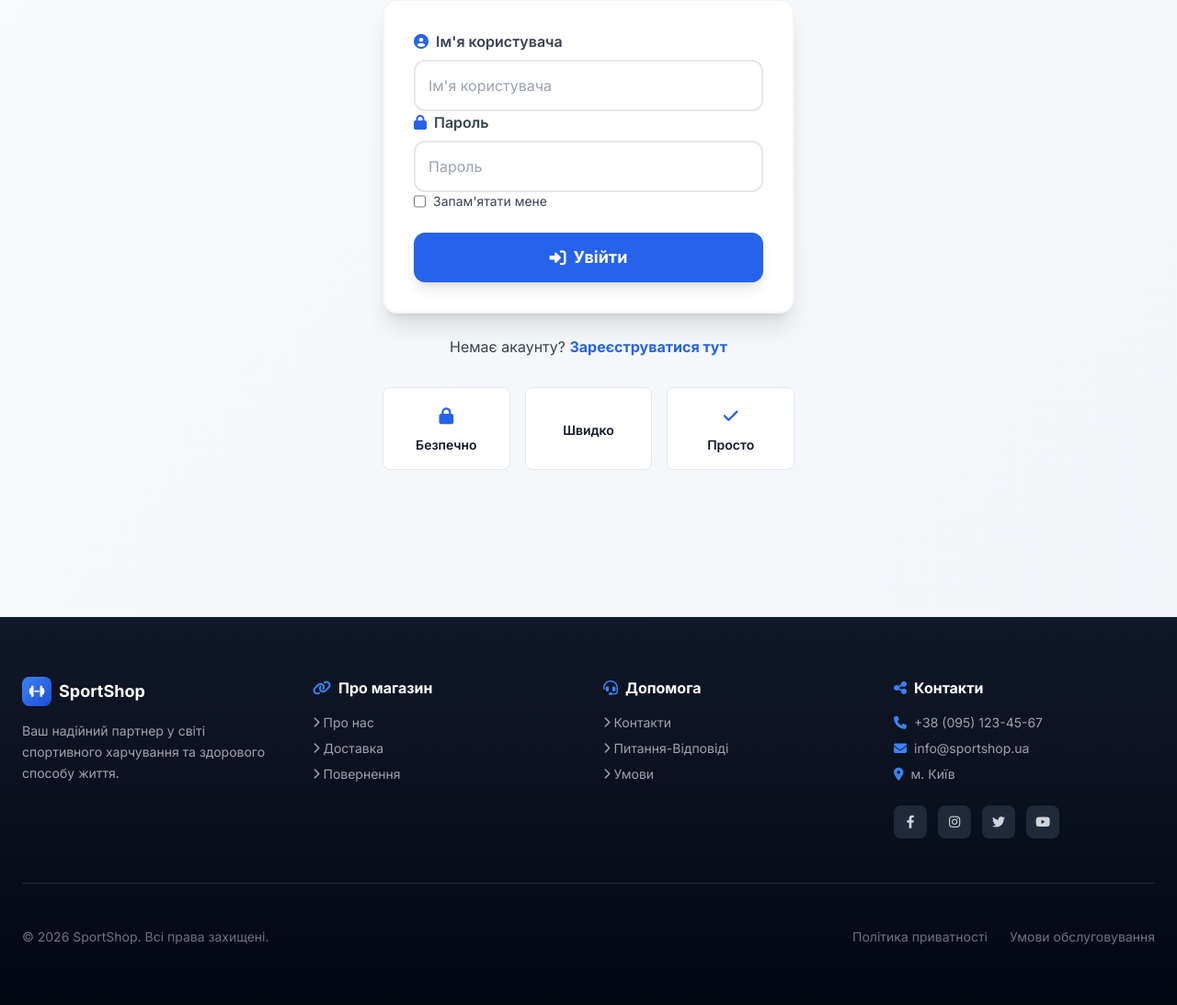
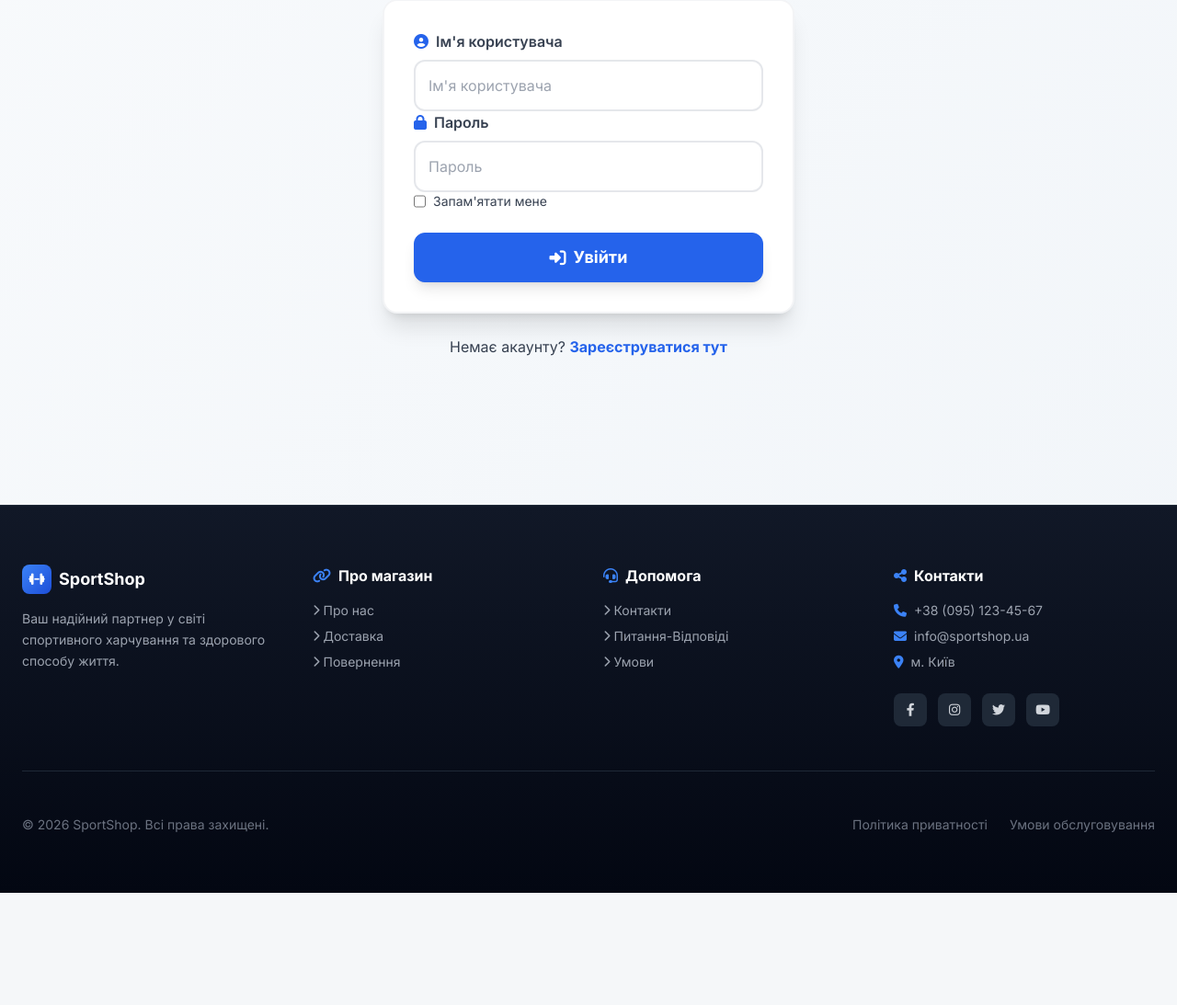
Before and after one commit to xcursi322/prakt, a Django app: page /login/ in a window 1280 px wide. Shown: the part 353-1446 px from the top of the page at 92% size. After the commit the page ends 1324 px from the top, so only its background shows below. Run offline with Django 5.2, Linux system fonts and the light colour scheme; some libraries are stand-ins or nearby versions.

Commit message:
файли для рендеру

```diff
--- a/shop/templates/shop/login.html
+++ b/shop/templates/shop/login.html
@@ -86,22 +86,6 @@
                 </a>
             </p>
         </div>
-
-        <!-- Переваги -->
-        <div class="mt-8 grid grid-cols-3 gap-4 text-center text-sm text-gray-600">
-            <div class="bg-white p-4 rounded-lg border border-gray-200">
-                <i class="fas fa-lock text-blue-600 text-lg mb-2"></i>
-                <p class="font-semibold text-gray-900">Безпечно</p>
-            </div>
-            <div class="bg-white p-4 rounded-lg border border-gray-200">
-                <i class="fas fa-flash text-blue-600 text-lg mb-2"></i>
-                <p class="font-semibold text-gray-900">Швидко</p>
-            </div>
-            <div class="bg-white p-4 rounded-lg border border-gray-200">
-                <i class="fas fa-check text-blue-600 text-lg mb-2"></i>
-                <p class="font-semibold text-gray-900">Просто</p>
-            </div>
-        </div>
     </div>
 </div>
 
```
Also changed, not shown: db.sqlite3.
